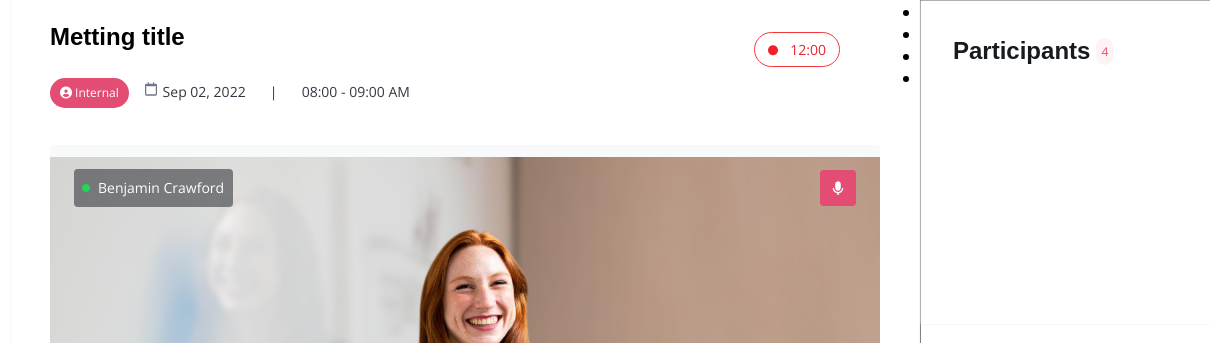
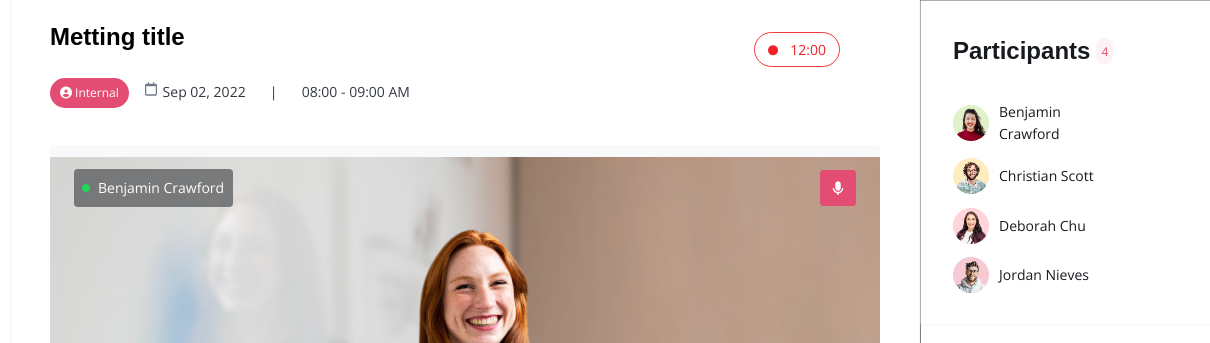
Before and after one commit to pththu03/PhanThiHuynhThu_Tuan04, a plain HTML site: page index.html in a window 1280 px wide. Shown: the top 343 px of the page, 70-1280 px from the left. Drawn offline with nearby package versions, Linux system fonts and the light colour scheme.

Commit message:
Bai tap tuan 04 xong phan participants

```diff
--- a/access/css/style.css
+++ b/access/css/style.css
@@ -308,10 +308,10 @@
 }
 
 .participants .par_title {
+    width: 386px;
     position: absolute;
     top: 32px;
     left: 32px;
-    width: 386px;
     display: flex;
     justify-content: space-between;
     align-items: center;
@@ -355,7 +355,51 @@
     box-sizing: border-box;
 }
 
+.participants .list_member {
+    list-style-type: none;
+    width: 386px;
+    height: 192px;
+    position: absolute;
+    top: 100px;
+    left: 32px;
+    display: flex;
+    flex-direction: column;
+    justify-content: space-between;
+    align-items: start;
+}
 
+.list_member .member {
+    width: 386px;
+    display: flex;
+    justify-content: space-between;
+    align-items: center;
+}
+
+.member .avt_name {
+    width: 171px;
+    display: flex;
+    justify-content: flex-start;
+    align-items: center;
+}
+
+.avt_name .text {
+    font-size: 14px;
+    line-height: 22px;
+    padding-left: 10px;
+    color: #171A1FFF;
+}
+
+.member .button {
+    width: 76px;
+    display: flex;
+    justify-content: space-between;
+    align-items: center;
+}
+
+.button .icon_dots {
+    color: #6E7787;
+    font-size: 12px;
+}
 
 /* phan khung chat */
 .right .chat {
--- a/index.html
+++ b/index.html
@@ -140,23 +140,51 @@
                 <ul class="list_member">
                     <!-- thanh vien tham gia 1 -->
                     <li class="member">
-                        <p class="text"></p>
-                        <div class="button"></div>
+                        <div class="avt_name">
+                            <img src="./access/img/avatar 1322.png" alt="">
+                            <p class="text">Benjamin Crawford</p>
+                        </div>
+                        <div class="button">
+                            <img src="./access/img/micdangbat.png" alt="">
+                            <img src="./access/img/cam_small.png" alt="">
+                            <i class="fa-solid fa-ellipsis icon_dots"></i>
+                        </div>
                     </li>
                     <!-- thanh vien tham gia 2 -->
                     <li class="member">
-                        <p class="text"></p>
-                        <div class="button"></div>
+                        <div class="avt_name">
+                            <img src="./access/img/avatar 1323.png" alt="">
+                            <p class="text">Christian Scott</p>
+                        </div>
+                        <div class="button">
+                            <img src="./access/img/micdangbat.png" alt="">
+                            <img src="./access/img/cam_small.png" alt="">
+                            <i class="fa-solid fa-ellipsis icon_dots"></i>
+                        </div>
                     </li>
                     <!-- thanh vien tham gia 3 -->
                     <li class="member">
-                        <p class="text"></p>
-                        <div class="button"></div>
+                        <div class="avt_name">
+                            <img src="./access/img/avatar 1324.png" alt="">
+                            <p class="text">Deborah Chu</p>
+                        </div>
+                        <div class="button">
+                            <img src="./access/img/micdangtat.png" alt="">
+                            <img src="./access/img/cam_small.png" alt="">
+                            <i class="fa-solid fa-ellipsis icon_dots"></i>
+                        </div>
                     </li>
                     <!-- thanh vien tham gia 4 -->
                     <li class="member">
-                        <p class="text"></p>
-                        <div class="button"></div>
+                        <div class="avt_name">
+                            <img src="./access/img/avatar 1325.png" alt="">
+                            <p class="text">Jordan Nieves</p>
+                        </div>
+                        <div class="button">
+                            <img src="./access/img/micdangbat.png" alt="">
+                            <img src="./access/img/cam_small.png" alt="">
+                            <i class="fa-solid fa-ellipsis icon_dots"></i>
+                        </div>
                     </li>
                 </ul>
             </div>
```
